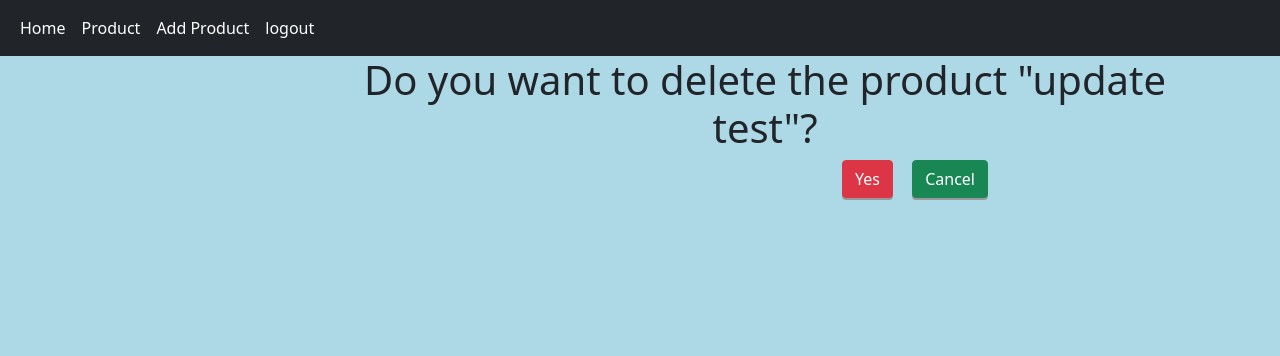
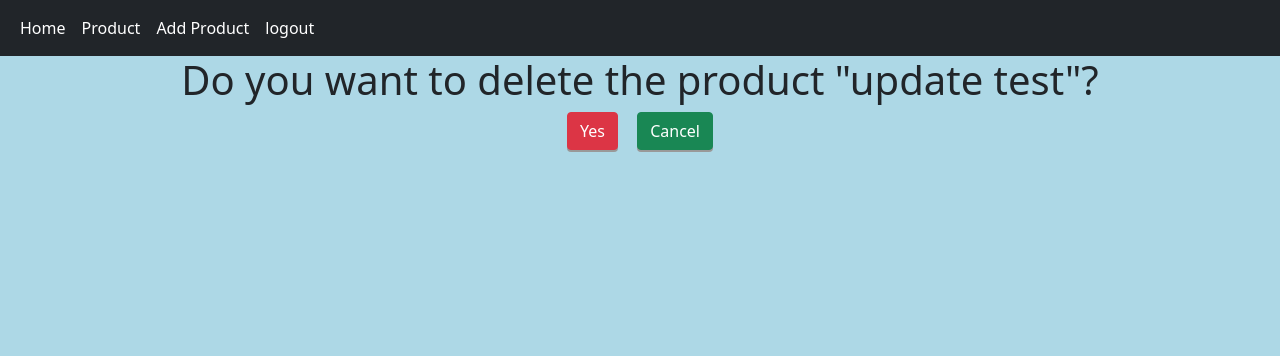
Before and after one commit to cmatchneer/inventory, a Django app: page /product/1/delete/ in a window 1280 px wide. Shown: the top 356 px of the page. Run offline with Django 3.2, Linux system fonts and the light colour scheme; a user stored in the database is signed in; data comes from the database, SQL or seed files in the repository; both versions use the stored data as it was after the commit.

Commit message:
final touches to code done

```diff
--- a/inventory/products/templates/product/product_delete.html
+++ b/inventory/products/templates/product/product_delete.html
@@ -2,9 +2,9 @@
 
 {% block content %}
     <div class="container">
-        <form id="delete" action='.' method='POST'>{% csrf_token %}
+        <form action='.' method='POST'>{% csrf_token %}
             <h1>Do you want to delete the product "{{ object.title }}"?</h1>
-            <div id="buttons">
+            <div>
                 <p><input id="delete_button" class="btn btn-danger" type='submit' value='Yes' />  <a href="/product/" id="cancel_button"type= "button" class="btn btn-success" href='../'>Cancel</a></p>
             </div>
         </form>
--- a/inventory/products/templates/product/product_form.html
+++ b/inventory/products/templates/product/product_form.html
@@ -7,7 +7,7 @@
             <div class="col-auto">
                 {% for field in form %}
                     <label class="form-label" for="{{ field.auto_id }}">{{ field.label }}</label>
-                 {{ field }}
+                    {{ field}}
                 {% endfor %}
             </div>
         </div>
--- a/inventory/products/views.py
+++ b/inventory/products/views.py
@@ -39,7 +39,9 @@ def product_delete_view(request, id):
 #update product
 def product_update_view(request, id=id):
     obj = get_object_or_404(Product, id=id)
+    obj.date=""
     form = ProductForm(request.POST or None, instance=obj)
+    print(obj.date)
     if form.is_valid():
         form.save()
     context = {
--- a/inventory/static/css/style.css
+++ b/inventory/static/css/style.css
@@ -32,12 +32,6 @@ ul{
 
     }
 /*delete styles  */
-#delete{
-    margin-left: 250px;
-}
-#buttons{
-    margin-left: 300px;
-}
 #delete_button{
     margin-right:15px;
 }
```
Also changed, not shown: inventory/db.sqlite3.
